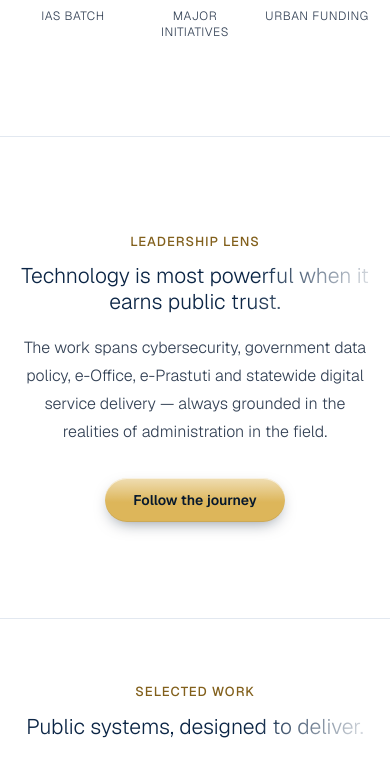
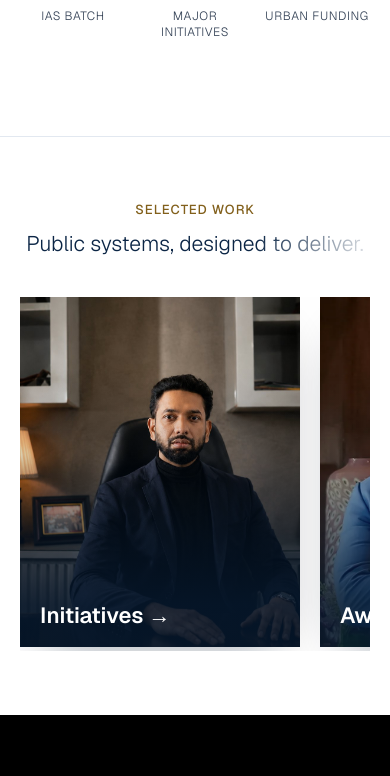
Before and after one commit to Ishaan18singh/ashwani-kumar-website, a Next.js app: page / in a window 390 px wide. Shown: the part 1302-2078 px from the top of the page. Built offline with nearby package versions, Linux system fonts and the light colour scheme; a web font is replaced by a local one.

Commit message:
Remove Leadership Lens section from homepage

```diff
--- a/app/(site)/page.js
+++ b/app/(site)/page.js
@@ -193,19 +193,6 @@ export default function HomePage() {
         </div>
       </section>
 
-      <section className="home-section-leadership border-t border-slate-200 py-24 dark:border-slate-800">
-        <div className="shell">
-          <div className="reveal stack-center max-w-2xl">
-            <p className="eyebrow">{t('home.leadershipEyebrow')}</p>
-            <h2 className="section-title">{t('home.leadershipTitle')}</h2>
-            <p className="section-copy">{t('home.leadershipText')}</p>
-            <Link className="button-primary mt-8" href="/about" prefetch={false}>
-              {t('home.followJourney')}
-            </Link>
-          </div>
-        </div>
-      </section>
-
       <section className="home-section-work border-t border-slate-200 bg-ivory py-16 dark:border-slate-700 dark:bg-slate-900">
         <div className="shell">
           <p className="eyebrow">{t('home.selectedWorkEyebrow')}</p>
--- a/app/globals.css
+++ b/app/globals.css
@@ -1758,11 +1758,8 @@ html.dark .film-detail-share-linkrow {
   .home-section-intro {
     order: 2;
   }
-  .home-section-leadership {
+  .home-section-work {
     order: 3;
-  }
-  .home-section-work {
-    order: 4;
   }
 }
 
```
